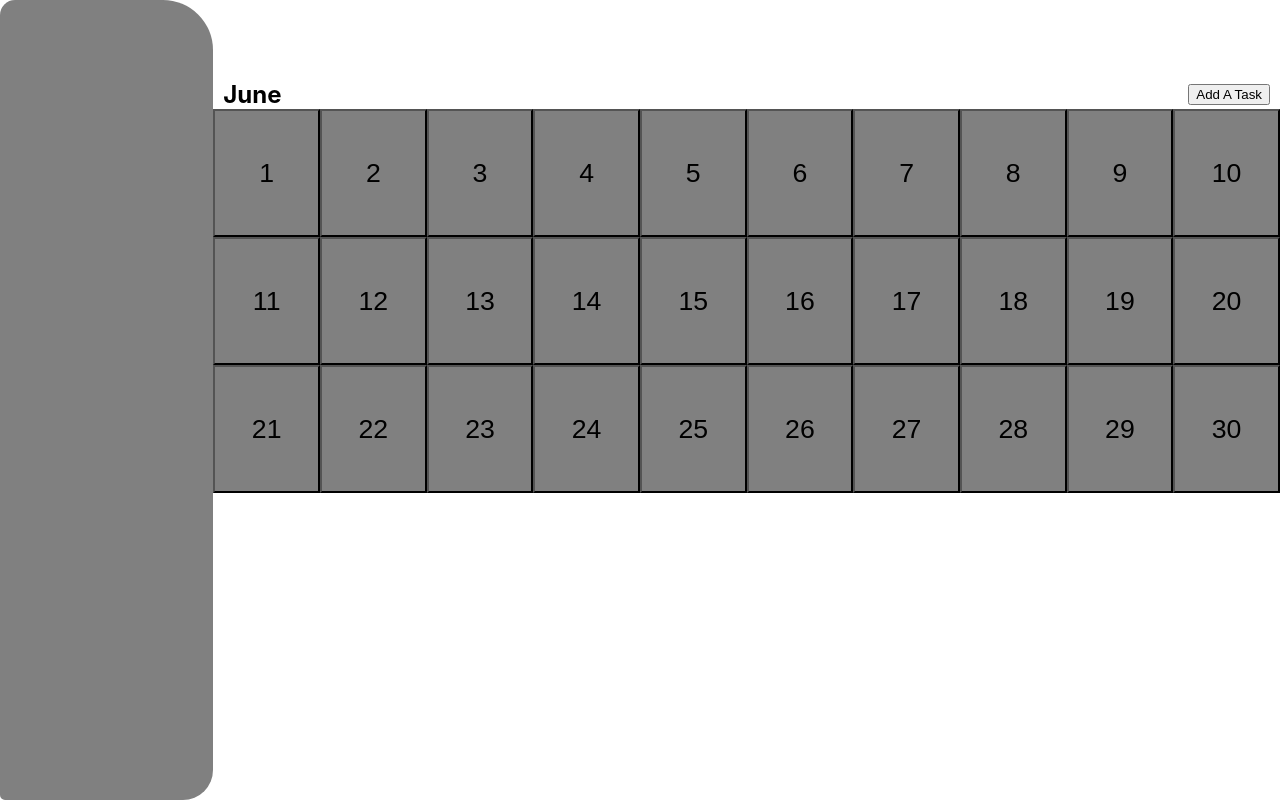
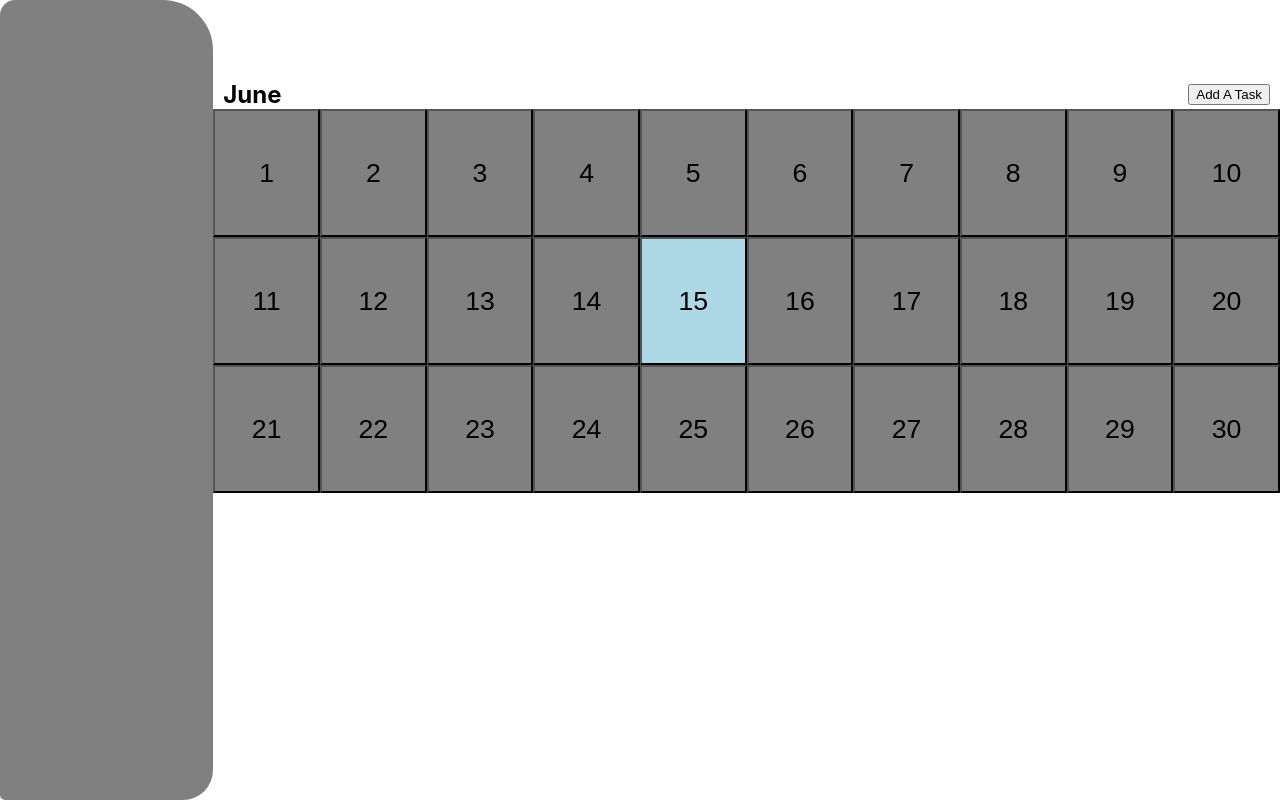
Before and after one commit to Andrewhli06/calendarApp, a React (Create React App) app in the folder calendarapp/: page / in a window 1280 px wide. Built offline with nearby package versions, Linux system fonts and the light colour scheme.

Commit message:
calendar task for each day as well as highlight current day
Used usestate from react and then stored the tasks in a dictionary and displayed it

```diff
--- a/calendarapp/src/components/Addtask.js
+++ b/calendarapp/src/components/Addtask.js
@@ -2,14 +2,14 @@ import React, {useState} from "react";
 import "../components/calendar.css";
 
 
-function OpenTaskInput({day,month,year,onClose}) {
+function OpenTaskInput({day,month,year,onClose,onSaveTask}) {
     const [task, setTask] = useState("");
 
     const handleSubmit = () => {
         if (task.trim()) {
-            console.log(`Task for ${day}/${month + 1}/${year}: ${task}`);
-            setTask("");
-            onClose();
+        onSaveTask(day, month, year, task); // ← save to parent
+        setTask("");
+        onClose();
         }
     };
 
--- a/calendarapp/src/components/Flexbox.js
+++ b/calendarapp/src/components/Flexbox.js
@@ -37,6 +37,7 @@ const days = Array.from({ length: daysInMonth }, (_, i) => i + 1);
 
 const currentMonthName = monthNames[month];
 
+
 function Taskbar() {
     const [taskPopupDay, setTaskPopupDay] = useState(null);
 
@@ -48,6 +49,16 @@ function Taskbar() {
         setTaskPopupDay(null);
     };
 
+    const [tasks, setTasks] = useState({});
+
+    const handleSaveTask = (day, month, year, newTask) => {
+    const dateKey = `${year}-${month + 1}-${day}`;
+    setTasks((prevTasks) => ({
+        ...prevTasks,
+        [dateKey]: [...(prevTasks[dateKey] || []), newTask],
+    }));
+    };
+
     return (
         <div>
             <div className="taskBody">
@@ -57,24 +68,32 @@ function Taskbar() {
                     {currentMonthName}
                     <button type="button" onClick={() => handleAddTaskClick(date.getDate())}>Add A Task</button>
                 </div>
-                    {days.map((day) => (
-                        <div key={day} className="calendar">
-                            {/* {day} */}
-                            <button key={day} onClick={() => openPopup(day)}>{day}</button>
-                        </div>
+         {days.map((day) => {
+            const dateKey = `${year}-${month + 1}-${day}`;
+            const tasksForDay = tasks[dateKey] || [];
 
-                    ))}
-                    {days.map((day) => (
-                        <div class="popup" id={day}>
-                            <p>To Do List: {dayNames[dayOfWeek]}, {currentMonthName} {day}</p>
-                            {/* Added the add task button in here instead */}
-                            <button onClick={() => handleAddTaskClick(day)}>Add Task</button>
-                            <button key={day} onClick={() => closePopup(day)}>close</button>
-                        </div>
+            return (
+              <div
+                key={day}
+                className={day === date.getDate() ? "calendar currentDay" : "calendar"}
+              >
+                <button onClick={() => handleAddTaskClick(day)}>
+                  {day}
+                </button>
+
+                {/* Task preview */}
+                <div className="task-preview-container">
+                  {tasksForDay.map((task, i) => (
+                    <div key={i} className="task-preview">• {task}</div>
                   ))}
                 </div>
               </div>
-            {/*I kind of got it to work but i still need to figue out how to set which day to have the tassk on */}
+            );
+          })}
+        </div>
+      </div>
+
+      {/* Task input popup */}
       {taskPopupDay && (
         <div className="taskPopup task-open-popup">
           <OpenTaskInput
@@ -82,11 +101,12 @@ function Taskbar() {
             month={month}
             year={year}
             onClose={handleCloseTaskPopup}
+            onSaveTask={handleSaveTask}
           />
         </div>
       )}
     </div>
-    )
+  );
 }
 
 
--- a/calendarapp/src/components/calendar.css
+++ b/calendarapp/src/components/calendar.css
@@ -15,6 +15,17 @@
     border: none;
     height: 20%;
     width: 10%;
+}
+
+.calendar.currentDay button {
+  background-color: lightblue;
+  width: 100%;
+  height: 100%;
+  font-size: 20pt;
+}
+
+.calendar.currentDay button:hover {
+  background-color: rgb(25, 106, 226);
 }
 
 .calendar button {
@@ -97,3 +108,18 @@
     top: 0%;
     transform: translate(-50%, -50%) scale(0.1);
 }
+
+.task-preview-container {
+  margin-top: 4px;
+  font-size: 10pt;
+}
+
+.task-preview {
+  background-color: #f2f2f2;
+  border-radius: 4px;
+  padding: 2px 4px;
+  margin-top: 2px;
+  white-space: nowrap;
+  overflow: hidden;
+  text-overflow: ellipsis;
+}
```
Lines whose indentation alone changed are shown as unchanged.
